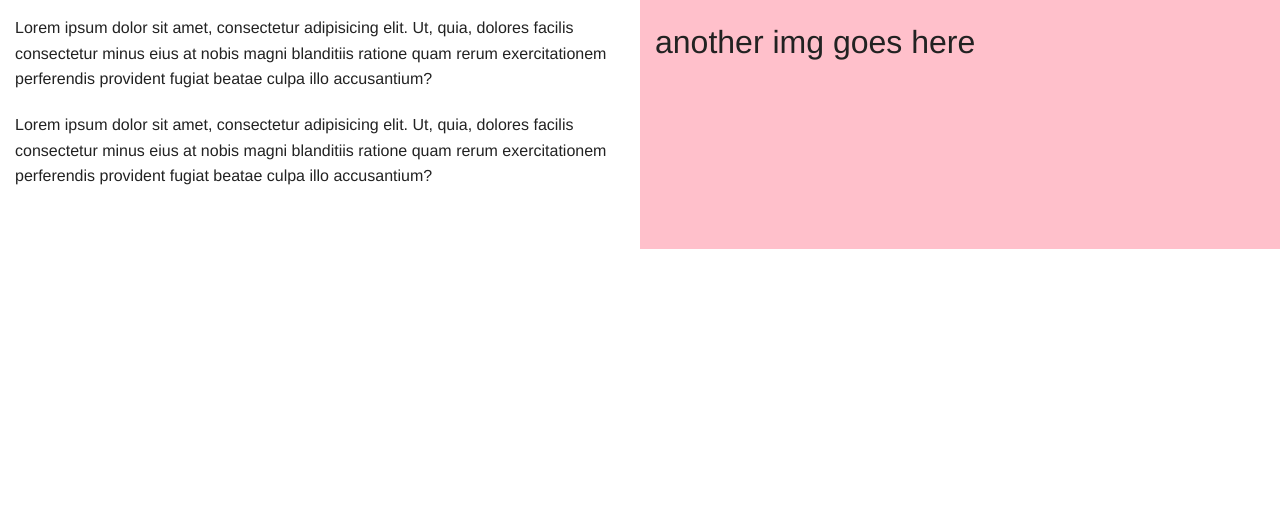
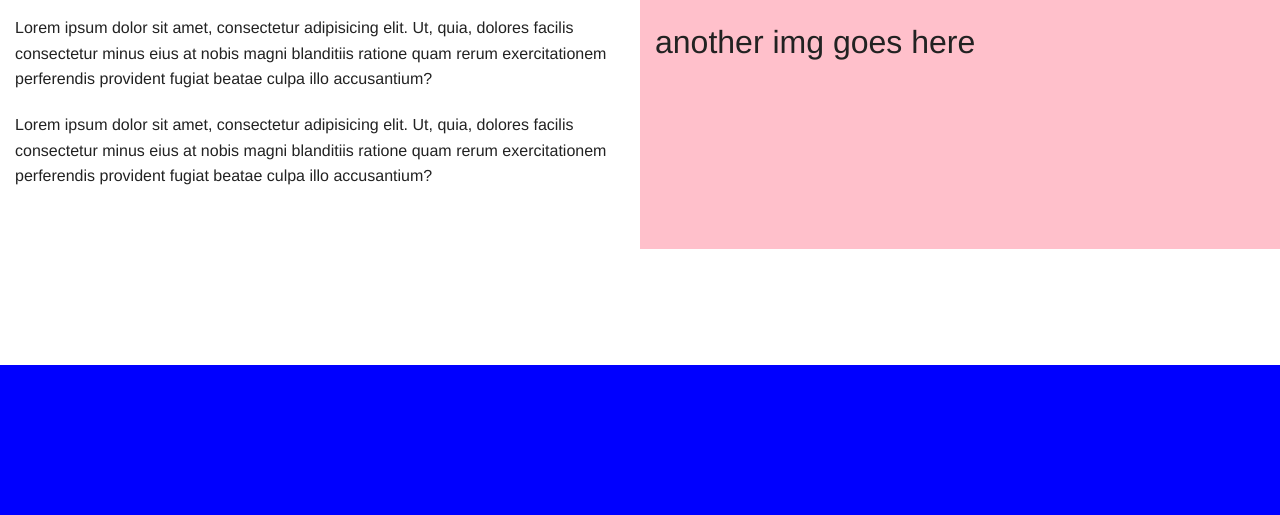
Before and after one commit to Orkish/rentah, a Rails app: page / in a window 1280 px wide. Shown: the part 1485-2000 px from the top of the page. Before the commit the page ends 1734 px from the top, so only its background shows below. Run offline with Rails 7, Linux system fonts and the light colour scheme; style sheets or scripts are compiled from the project's sources; parts of the project's set-up code (start-up, migrations or seed data) failed here and were passed over; some libraries are stand-ins or nearby versions.

Commit message:
updated bot nav

```diff
--- a/app/assets/stylesheets/style.css
+++ b/app/assets/stylesheets/style.css
@@ -1,5 +1,5 @@
 body {
-  height: 1500px;
+  height: 2000px;
   position: relative;
 }
 
@@ -42,9 +42,10 @@
   margin-top: 15px;
 }
 
-/*.bot-nav {
-  position: fixed;
+.bot-nav {
+  background-color: blue;
+  position: absolute;
   bottom: 0;
   height: 150px;
   width: 100%;
-}*/
+}
--- a/app/views/layouts/application.html.erb
+++ b/app/views/layouts/application.html.erb
@@ -21,6 +21,7 @@
     </ul>
   </nav>
 
+  <div class="bot-nav"></div>
 <%= yield %>
 
 </body>
--- a/config/database.yml
+++ b/config/database.yml
@@ -17,7 +17,7 @@
   encoding: unicode
   database: rentah_development
   pool: 5
-  username: postgres
+  username: 0rkish
   password: password
   host: localhost
 
```
